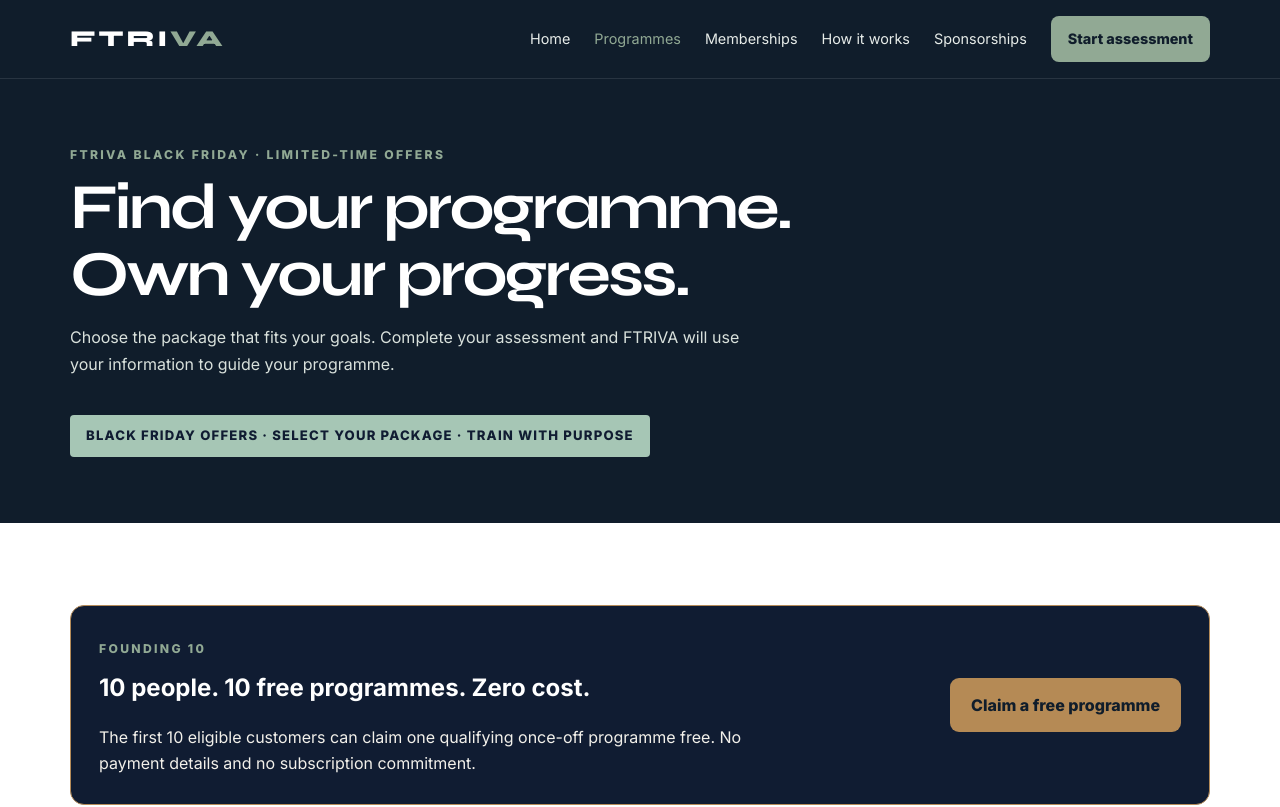
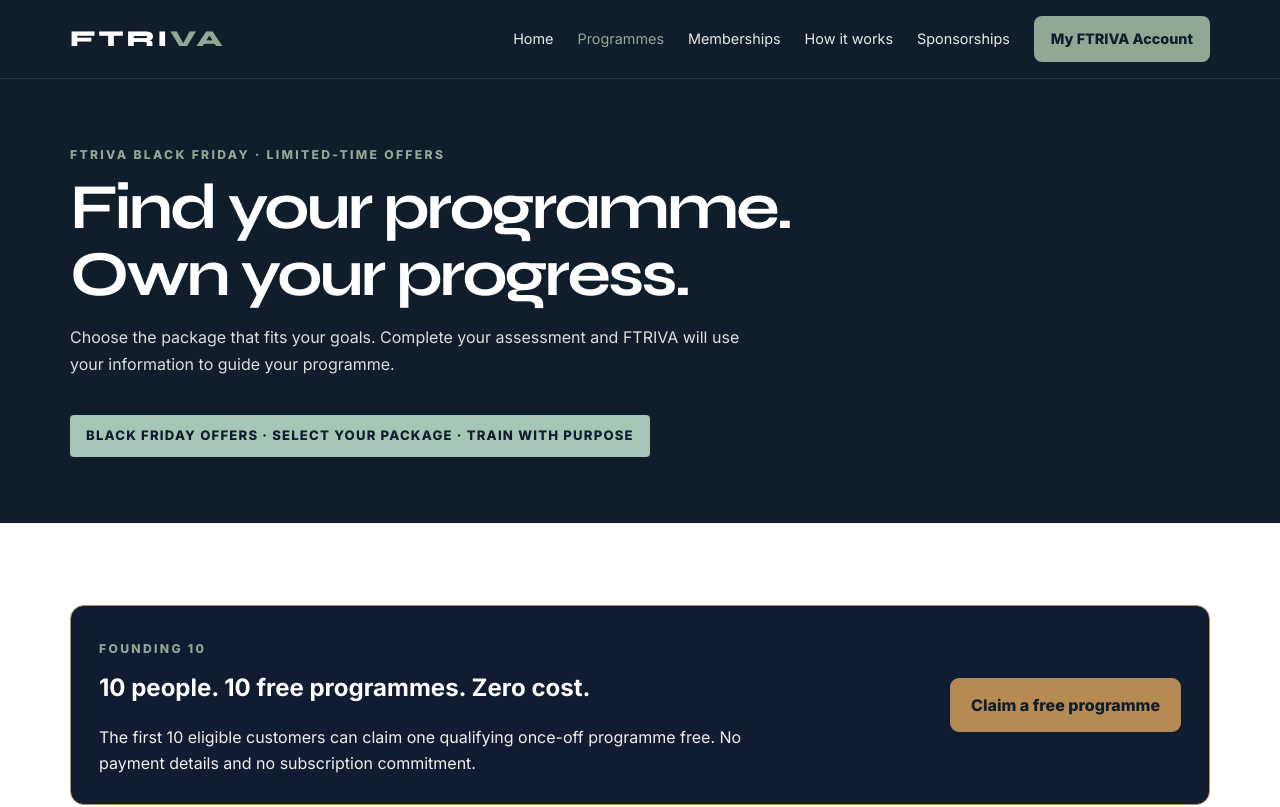
Before and after one commit to FTRIVA/ftriva-BF-test, a website: page public/programmes.html in a window 1280 px wide. Shown: the top 807 px of the page. Drawn offline with Linux system fonts and the light colour scheme.

Commit message:
Add single FTRIVA account portal link

```diff
--- a/public/programmes.html
+++ b/public/programmes.html
@@ -24,7 +24,7 @@
       <a href="memberships.html">Memberships</a>
       <a href="how-it-works.html">How it works</a>
       <a href="sponsorships.html">Sponsorships</a>
-      <a class="nav-cta" href="programmes.html#recommend">Start assessment</a>
+      <a class="nav-cta" href="/my-account">My FTRIVA Account</a>
     </nav>
   </div>
 </header>
```
